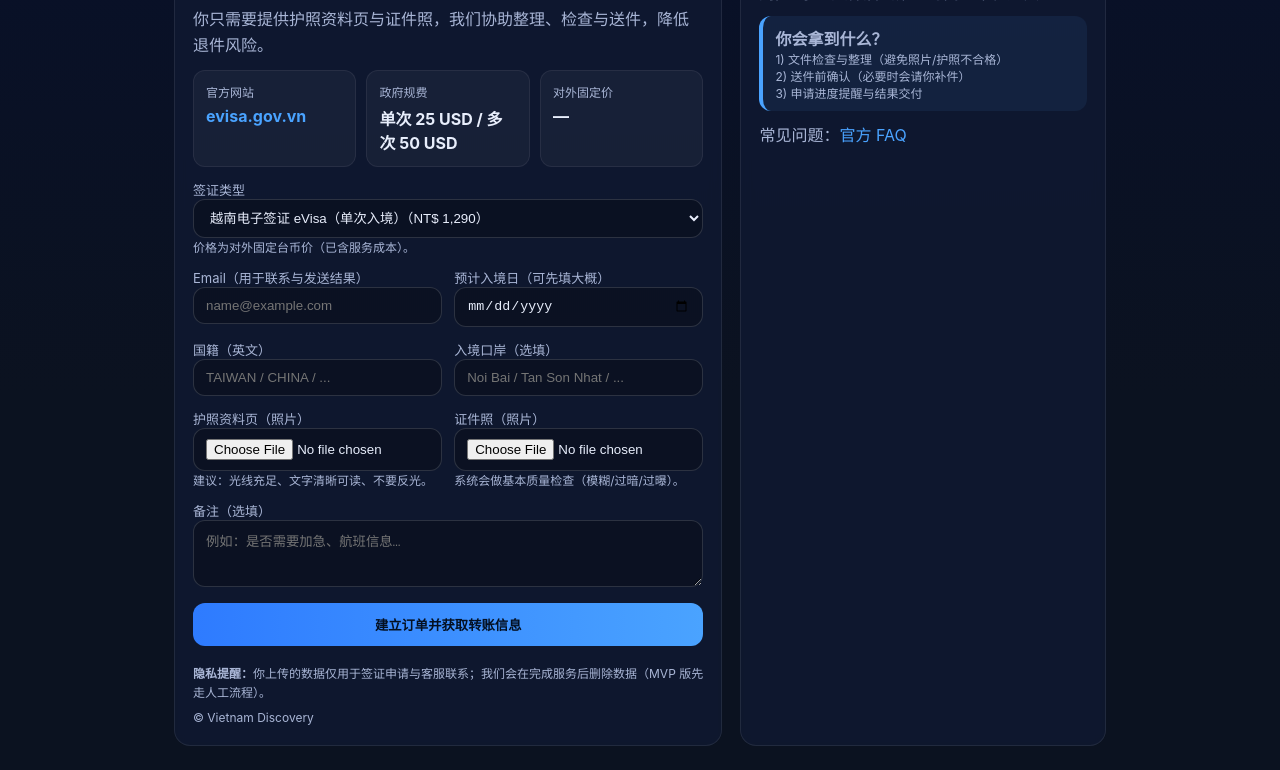
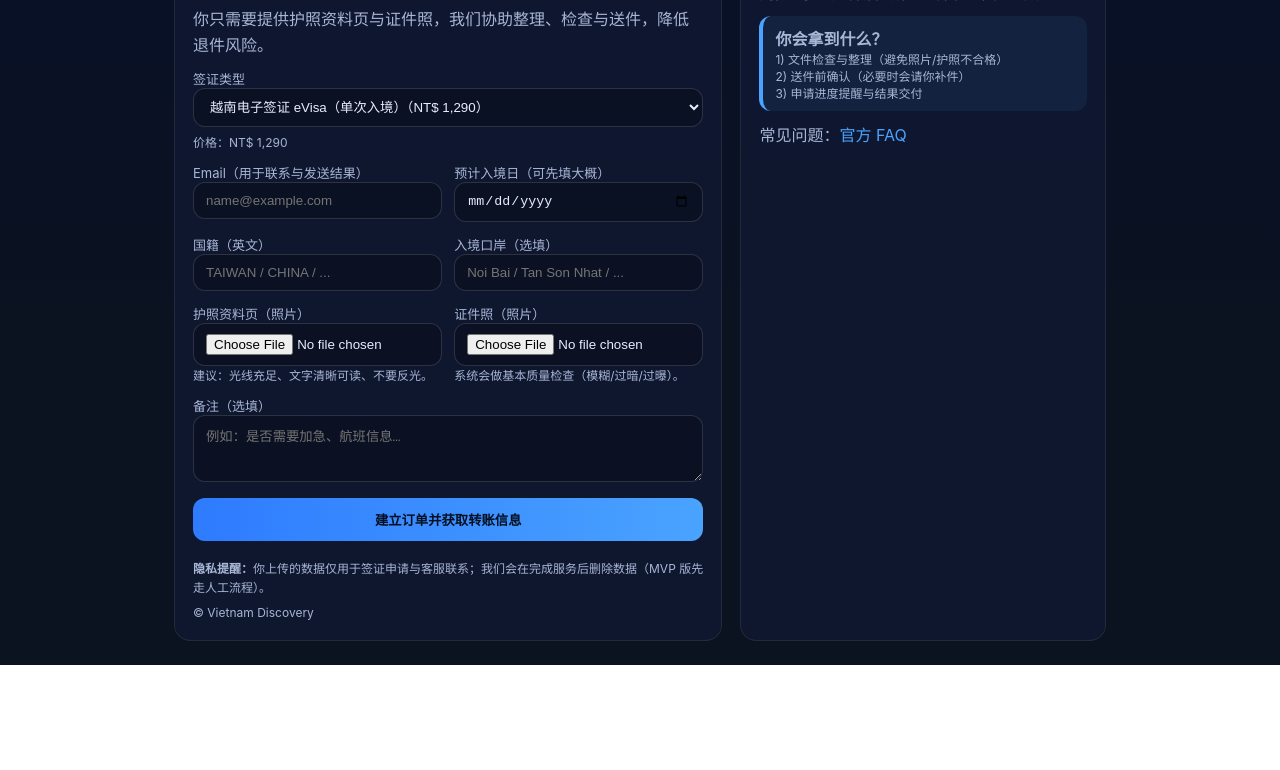
Before and after one commit to albert780510/Vietnam-Discovery, a plain HTML site: page src/pages/zh-CN/index.html in a window 1280 px wide. Shown: the part 167-937 px from the top of the page. After the commit the page ends 832 px from the top, so only its background shows below. Drawn offline with Linux system fonts and the light colour scheme.

Commit message:
Remove top info boxes (official/gov/public) from zh pages

```diff
--- a/src/pages/zh-CN/index.html
+++ b/src/pages/zh-CN/index.html
@@ -23,19 +23,13 @@
         <div class="h1">越南 eVisa 代办（透明、快速、本地协助）</div>
         <p class="p">你只需要提供护照资料页与证件照，我们协助整理、检查与送件，降低退件风险。</p>
 
-        <div class="kv">
-          <div><div class="t">官方网站</div><div class="v"><a href="https://evisa.gov.vn/" target="_blank" rel="noopener">evisa.gov.vn</a></div></div>
-          <div><div class="t">政府规费</div><div class="v">单次 25 USD / 多次 50 USD</div></div>
-          <div><div class="t">对外固定价</div><div class="v" id="price">—</div></div>
-        </div>
-
         <div class="notice" id="status" style="display:none"></div>
 
         <form id="lead-form">
           <div>
             <label>签证类型</label>
             <select id="product"></select>
-            <div class="help">价格为对外固定台币价（已含服务成本）。</div>
+            <div class="help" id="productPrice" style="margin-top:6px"></div>
           </div>
 
           <div class="row">
```
Also changed, not shown: src/pages/zh-TW/index.html (+1 -7 lines).
